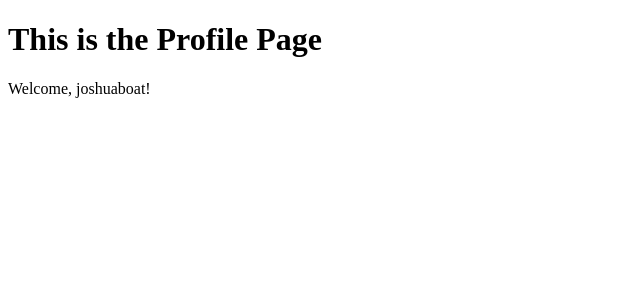
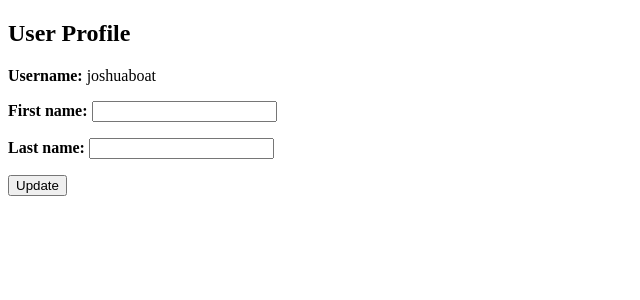
Before and after one commit to abionajoshua1/todo_project, a Django app: page /profile/ in a window 1280 px wide. Shown: the top 300 px of the page, without its empty margins (0-640 px from the left). Run offline with Django 5.2, Linux system fonts and the light colour scheme; a user stored in the database is signed in.

Commit message:
modified:   db.sqlite3 	modified:   todos/forms.py 	modified:   todos/templates/profile.html 	modified:   todos/views.py

```diff
--- a/todos/forms.py
+++ b/todos/forms.py
@@ -1,5 +1,7 @@
 from django import forms
 from .models import Todo
+from django.contrib.auth.models import User
+
 
 class TodoForm(forms.ModelForm):
     class Meta:
@@ -9,3 +11,8 @@ class TodoForm(forms.ModelForm):
         widgets = {
             'due_date': forms.DateInput(attrs={'type': 'date'}),
         }
+
+class UserProfileForm(forms.ModelForm):
+    class Meta:
+        model = User
+        fields = ['first_name', 'last_name']
--- a/todos/templates/profile.html
+++ b/todos/templates/profile.html
@@ -5,7 +5,18 @@
     <title>User Profile</title>
 </head>
 <body>
-    <h1>This is the Profile Page</h1>
-    <p>Welcome, {{ user.username }}!</p>
+   <h2>User Profile</h2>
+<p><strong>Username:</strong> {{ user.username }}</p>
+{% comment %} <p><strong>First Name:</strong> {{ user.first_name }}</p>
+<p><strong>Last Name:</strong> {{ user.last_name }}</p> {% endcomment %}
+
+{% comment %} <h2>Update Your Name</h2> {% endcomment %}
+<strong>
+    <form method="POST">
+    {% csrf_token %}
+    {{ form.as_p }}
+    <button type="submit">Update</button>
+</form>
+</strong>
 </body>
 </html>
--- a/todos/views.py
+++ b/todos/views.py
@@ -1,7 +1,7 @@
 # todos/views.py
 from django.shortcuts import render, redirect, get_object_or_404
 from .models import Todo, Categories as Category
-from .forms import TodoForm
+from .forms import TodoForm, UserProfileForm
 from django.contrib.auth import authenticate, login, logout
 from django.contrib.auth.forms import UserCreationForm
 from django.contrib import messages
@@ -36,8 +36,18 @@ def mark_completed(request, todo_id):
         todo.save()
     return redirect('home')
 
+@login_required
 def profile_view(request):
-    return render(request, 'profile.html')
+    if request.method == 'POST':
+        form = UserProfileForm(request.POST, instance=request.user)
+        if form.is_valid():
+            form.save()
+            return redirect('profile')
+    else:
+        form = UserProfileForm(instance=request.user)
+
+    return render(request, 'profile.html', {'form': form})
+
 
 def login_view(request):
     if request.method == 'POST':
@@ -60,7 +70,7 @@ def custom_logout_view(request):
 
 def register_view(request):
     if request.method == 'POST':
-        form = UserCreationForm(request.POST)
+        form = UserProfileForm(request.POST)
         if form.is_valid():
             form.save()
             messages.success(request, 'Registration successful. You can now log in.')
@@ -68,7 +78,7 @@ def register_view(request):
         else:
             return render(request, 'todos/register.html', {'form': form})
     else:
-        form = UserCreationForm()
+        form = UserProfileForm()
         return render(request, 'todos/register.html', {'form': form})
 
 
```
Also changed, not shown: db.sqlite3.
